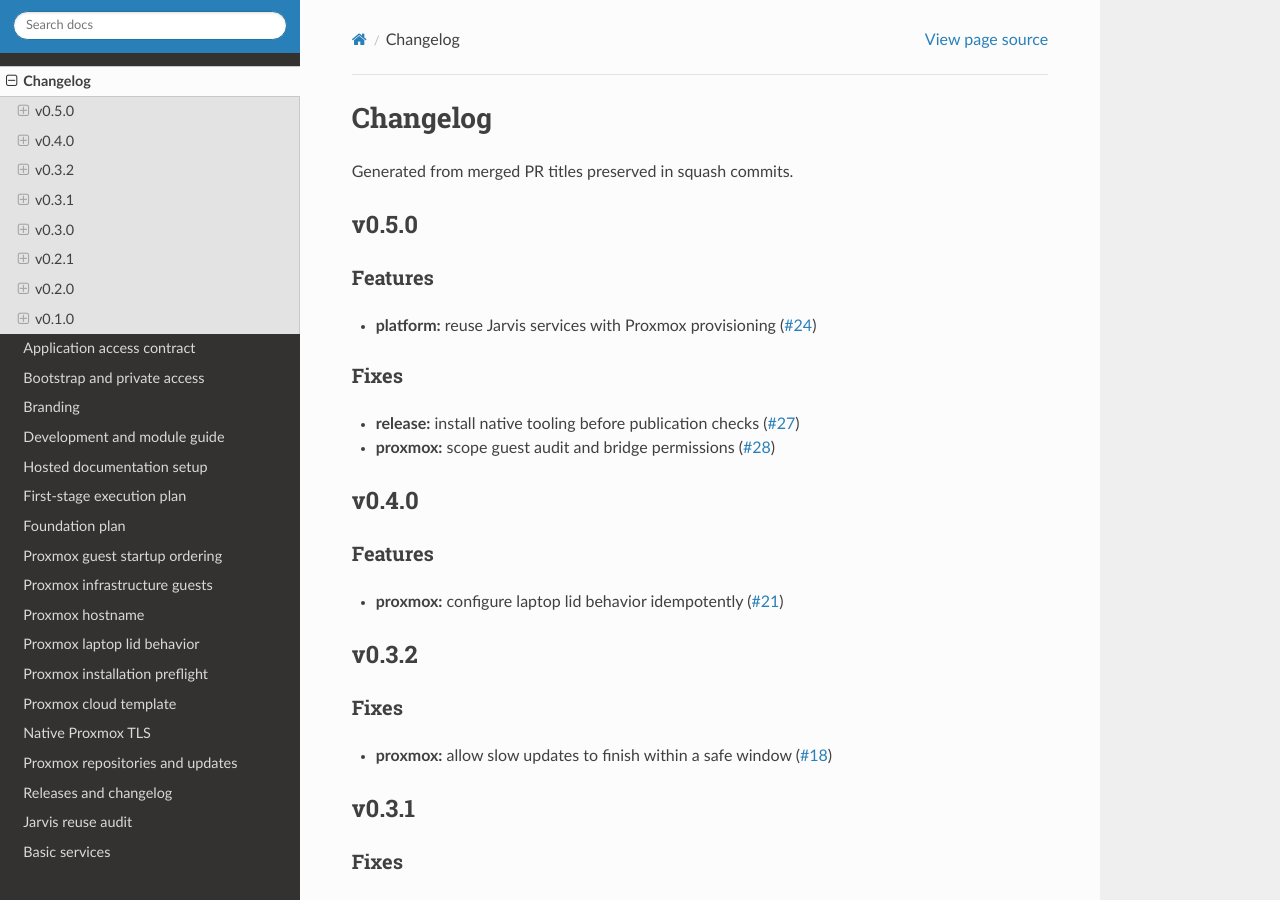
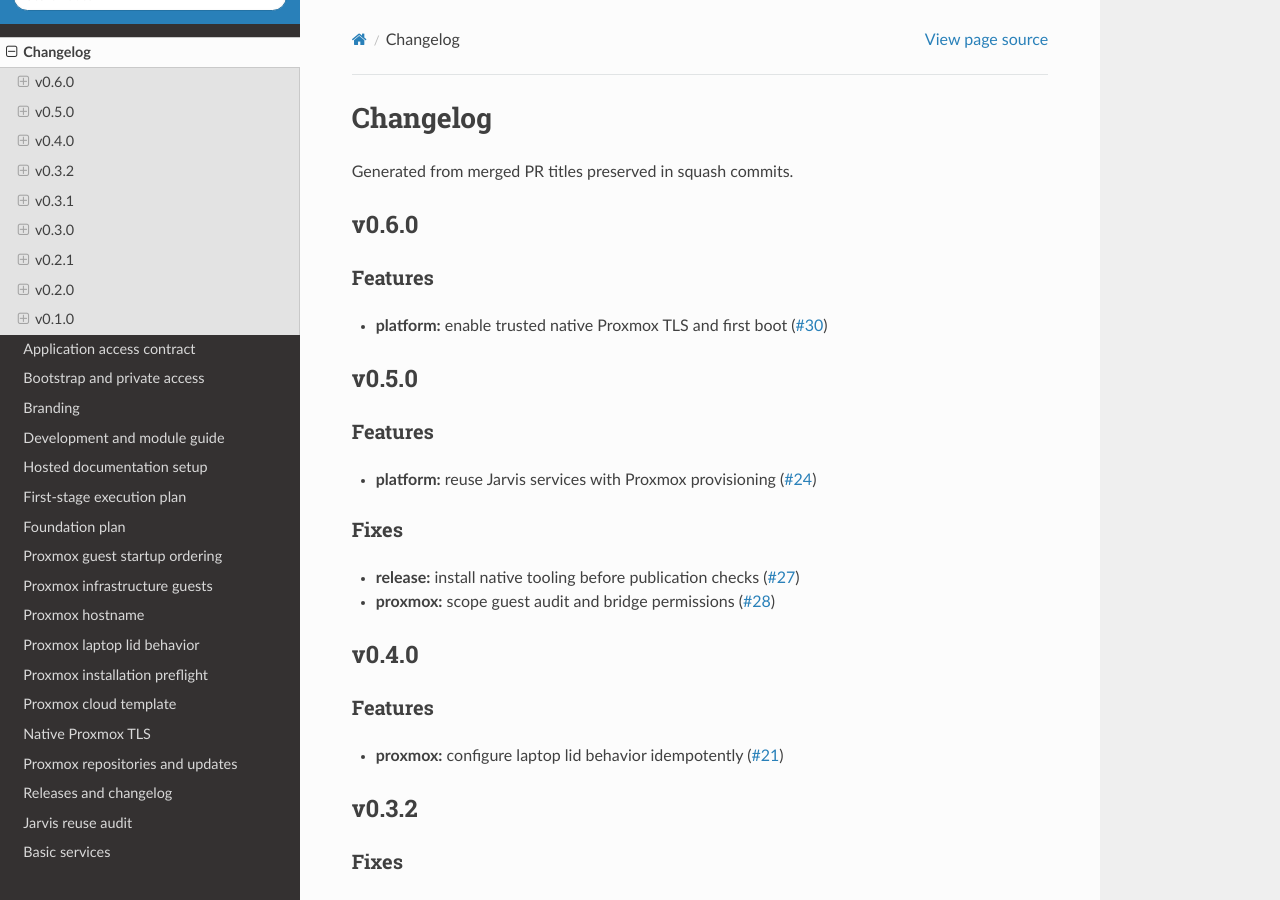
Before and after one commit to CafofoLabs/milkyway, a Sphinx documentation site: the page built from docs/CHANGELOG.md, in a window 1280 px wide and 900 px high. Built offline with Sphinx 7.4.7 and the Read the Docs theme 3.1.0, drawn with Linux system fonts in a browser that asks for light colours; the version number could not be read and is left out.

Commit message:
chore(release): v0.6.0 (#31)

```diff
--- a/docs/CHANGELOG.md
+++ b/docs/CHANGELOG.md
@@ -2,6 +2,10 @@
 
 Generated from merged PR titles preserved in squash commits.
 
+## v0.6.0
+
+### Features
+- **platform:** enable trusted native Proxmox TLS and first boot ([#30](https://github.com/CafofoLabs/milkyway/pull/30))
 ## v0.5.0
 
 ### Features
```
Also changed, not shown: 1 other file.
